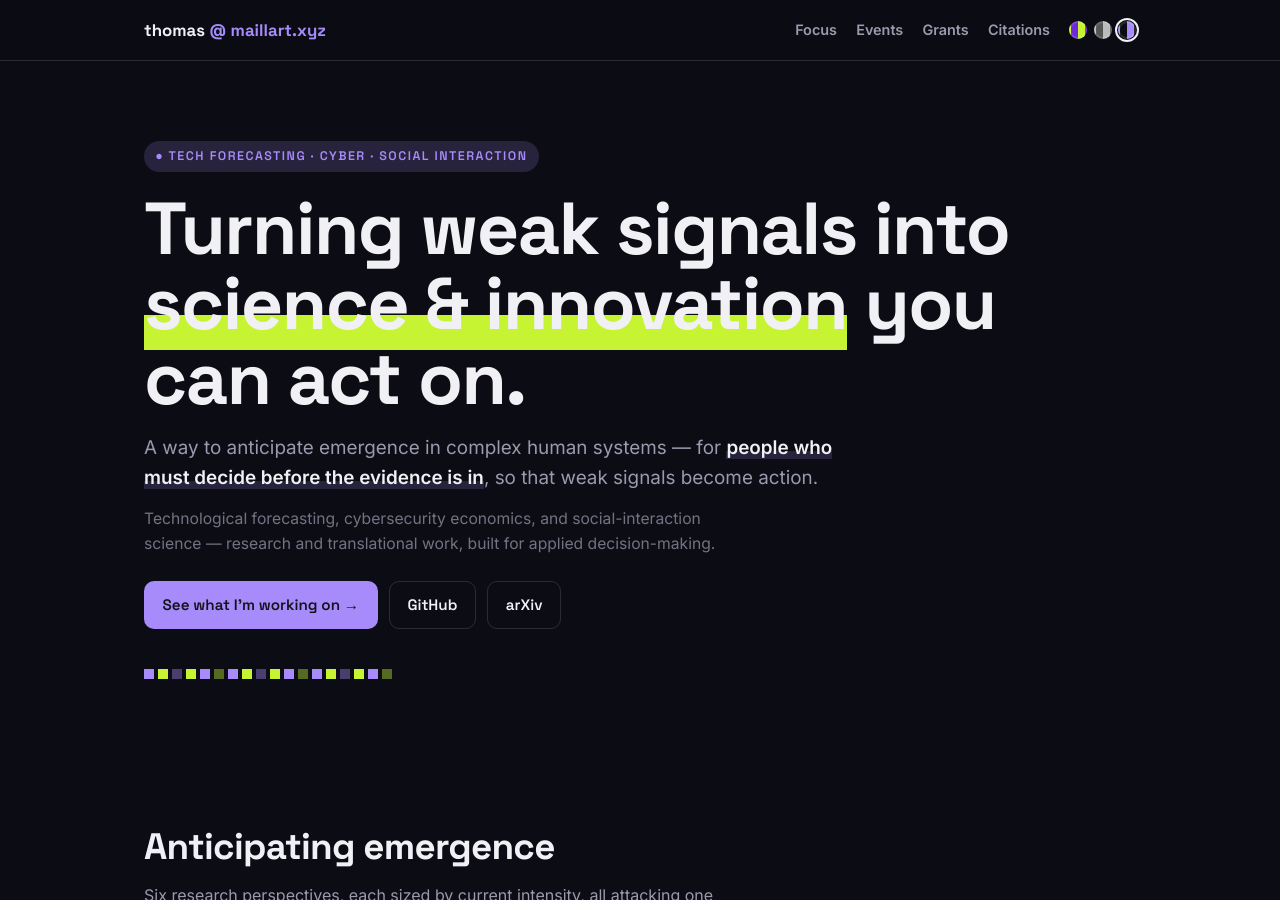
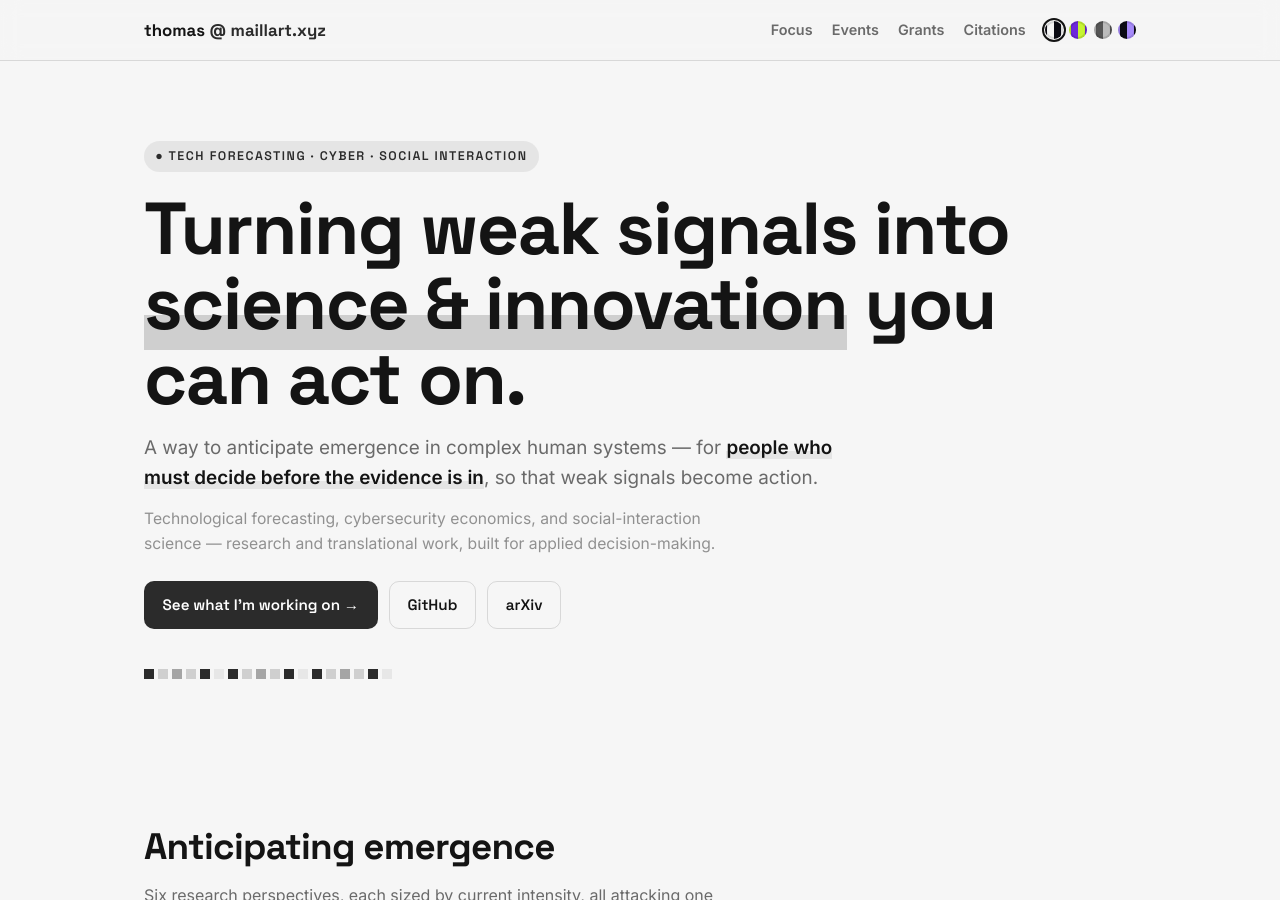
Before and after one commit to wazaahhh/wazaahhh.github.io, a Jekyll site: the page built from lab.html, in a window 1280 px wide and 900 px high. Built offline with Jekyll 4.4.1, drawn with Linux system fonts in a browser that asks for light colours.

Commit message:
Theme follows the clock: light by day, dark at night
Default is now automatic rather than a fixed theme. The visitor's own
local hour decides: dark from 19:00 to 07:00, the grey daylight palette
in between. A tab left open crosses dusk by itself — a one-minute timer
re-evaluates, but only while nobody has overridden.

Adds a fourth swatch, Auto, which is the active one by default. Picking
volt, grey or dark stores an override that wins on every visit until Auto
is clicked again, which clears it and hands the clock back the wheel. The
load path deliberately never writes to storage, so arriving on the site
does not silently freeze whichever theme the clock happened to pick.

Verified across the boundaries: 03h and 23h dark, 08h/13h/18h light, 19h
dark, plus the override and return-to-auto round trip.

```diff
--- a/lab.html
+++ b/lab.html
@@ -35,12 +35,19 @@
 <link rel="preconnect" href="https://fonts.gstatic.com" crossorigin />
 <link href="https://fonts.googleapis.com/css2?family=Space+Grotesk:wght@400;500;600;700&family=Inter:wght@400;500;600&display=swap" rel="stylesheet" />
 <script>
-// Resolve the theme before first paint, so nobody sees a white flash before dark loads.
-function pickTheme(){
+// Theme resolves before first paint, so the page never flashes the wrong one.
+// Default is automatic: light by day, dark at night, on the visitor's own clock.
+// Picking a swatch stores an override that wins until they choose Auto again.
+const NIGHT_FROM = 19, NIGHT_UNTIL = 7;          // dark from 19:00 to 07:00 local
+const DAY_THEME = 'theme-grey', NIGHT_THEME = 'theme-dark';
+function isNight(d){ const h=(d||new Date()).getHours(); return h>=NIGHT_FROM || h<NIGHT_UNTIL; }
+function autoTheme(){ return isNight() ? NIGHT_THEME : DAY_THEME; }
+function storedTheme(){
   try{ const t=localStorage.getItem('theme');
-       if(t==='theme-volt'||t==='theme-grey'||t==='theme-dark') return t; }catch(e){}
-  return 'theme-dark';   // the site's own default; a stored choice above still wins
+       if(t==='theme-volt'||t==='theme-grey'||t==='theme-dark') return t; }catch(e){ }
+  return null;
 }
+function pickTheme(){ return storedTheme() || autoTheme(); }
 document.addEventListener('DOMContentLoaded', ()=>{ document.body.className = pickTheme(); });
 </script>
 <style>
@@ -475,8 +482,9 @@
     <a href="#grants">Grants</a>
     <a href="#citations">Citations</a>
     <div class="swatches" id="swatches">
+      <button class="swatch is-active" data-theme="auto" style="background:linear-gradient(90deg,#f6f6f6 0 50%,#0c0c14 50% 100%)" title="Auto — light by day, dark at night"></button>
       <button class="swatch" data-theme="theme-volt" style="background:linear-gradient(90deg,#6d28d9 0 50%,#c6f432 50% 100%)" title="Volt — violet + lime"></button>
-      <button class="swatch is-active" data-theme="theme-grey" style="background:linear-gradient(90deg,#555 0 50%,#bbb 50% 100%)" title="Greyscale"></button>
+      <button class="swatch" data-theme="theme-grey" style="background:linear-gradient(90deg,#555 0 50%,#bbb 50% 100%)" title="Greyscale"></button>
       <button class="swatch" data-theme="theme-dark" style="background:linear-gradient(90deg,#0c0c14 0 50%,#a78bfa 50% 100%)" title="Night"></button>
     </div>
   </nav>
@@ -670,17 +678,31 @@
 ];
 
 // ---- palette switcher ----
-function applyTheme(theme){
+function applyTheme(theme, remember){
   document.body.className = theme;
-  try{ localStorage.setItem('theme', theme); }catch(e){}
-  document.querySelectorAll('.swatch').forEach(s=>s.classList.toggle('is-active', s.dataset.theme===theme));
+  if(remember){ try{ localStorage.setItem('theme', theme); }catch(e){} }
+  markSwatches();
+}
+// In auto mode the Auto swatch is the active one, not whichever theme the clock chose.
+function markSwatches(){
+  const chosen = storedTheme();
+  document.querySelectorAll('.swatch').forEach(s=>
+    s.classList.toggle('is-active', chosen ? s.dataset.theme===chosen : s.dataset.theme==='auto'));
 }
 document.getElementById('swatches').addEventListener('click', e => {
   const b = e.target.closest('.swatch'); if(!b) return;
-  applyTheme(b.dataset.theme);
+  if(b.dataset.theme==='auto'){                      // hand the clock back the wheel
+    try{ localStorage.removeItem('theme'); }catch(e){}
+    applyTheme(autoTheme(), false);
+  } else {
+    applyTheme(b.dataset.theme, true);
+  }
 });
-// greyscale by default on load
-applyTheme(pickTheme());   // stored choice, else the OS setting, else grey
+applyTheme(pickTheme(), false);                      // load: never writes, so auto stays auto
+
+// A tab left open should cross dusk on its own; only while nobody has overridden.
+setInterval(()=>{ if(!storedTheme()){ const t=autoTheme();
+  if(document.body.className!==t) applyTheme(t, false); } }, 60000);
 
 // ---- pixel divider ----
 document.querySelector('.pixels').innerHTML = Array.from({length:18},()=> '<i></i>').join('');
```
